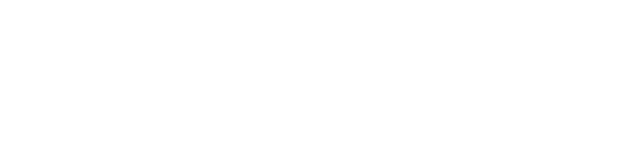
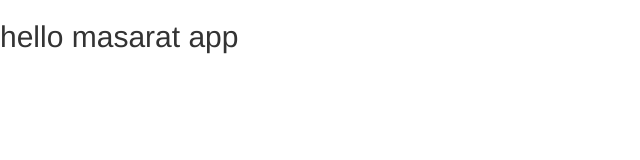
Before and after one commit to yssefnoam/masaratApp, a website: page app/index.html in a window 1280 px wide. Shown: the whole page, without its empty margins (0-640 px from the left). Drawn offline with nearby package versions, Linux system fonts and the light colour scheme.

Commit message:
add: heading 2 to index.html.

```diff
--- a/app/index.html
+++ b/app/index.html
@@ -7,5 +7,6 @@
 </head>
 <body>
 <div id="app"></div>
+<h2 >hello masarat app</h2>
 </body>
 </html>
```
